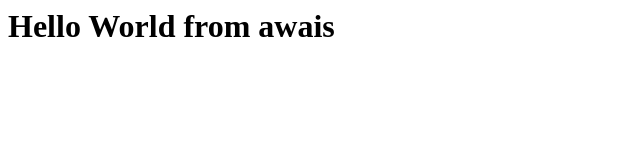
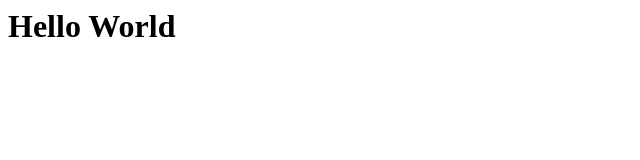
Before and after one commit to awaisarshad7/Bootcamp_setup, a plain HTML site: page index.html in a window 1280 px wide. Shown: the whole page, without its empty margins (0-640 px from the left). Drawn offline with Linux system fonts and the light colour scheme.

Commit message:
Update index.html

```diff
--- a/index.html
+++ b/index.html
@@ -6,7 +6,7 @@
 
 <body>
 
-<h1>Hello World from awais</h1>
+<h1>Hello World</h1>
 
 </body>
 </html>
```
